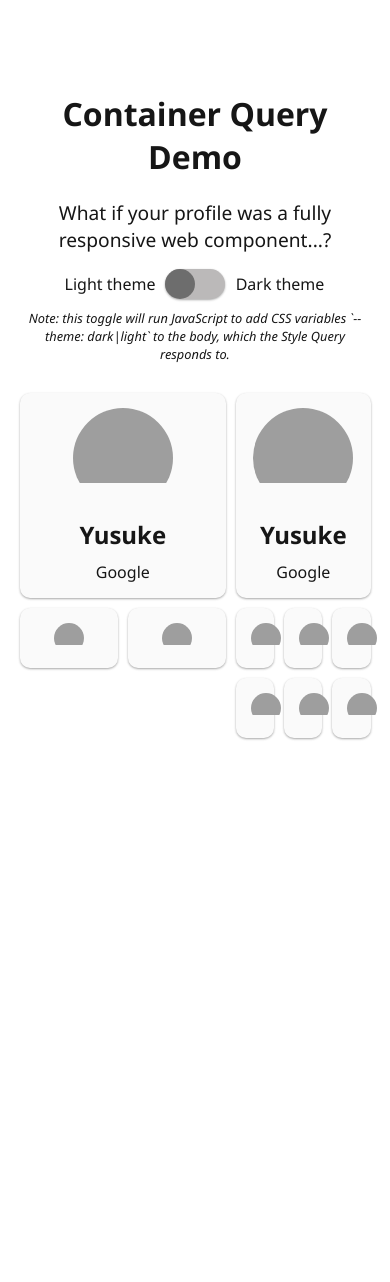
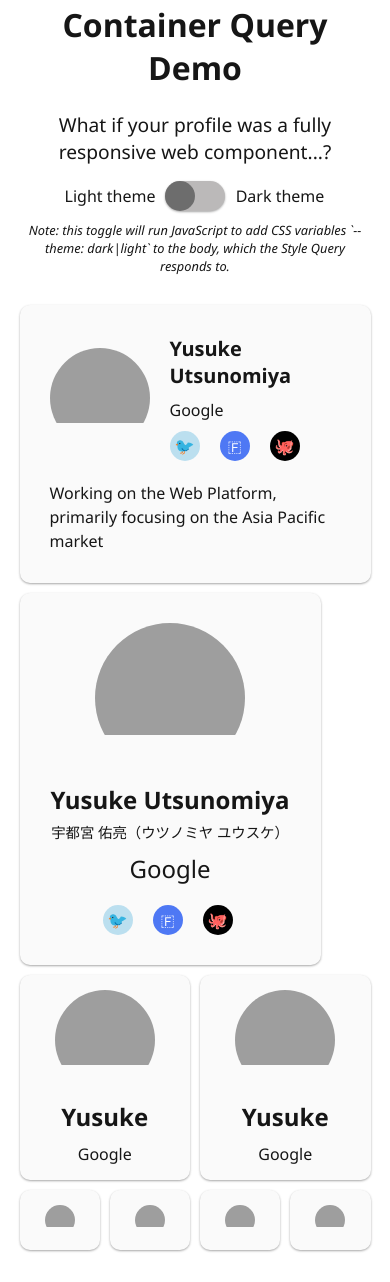
Before and after one commit to uskay/cq-demo-profile, a website: page index.html in a window 390 px wide. Shown: the part 18-1300 px from the top of the page. Before the commit the page ends 844 px from the top, so only its background shows below. Drawn offline with Linux system fonts and the light colour scheme.

Commit message:
Make it more mobile form factor friendly

```diff
--- a/index.html
+++ b/index.html
@@ -44,5 +44,23 @@
       <uskay-profile></uskay-profile>
     </div>
   </div>
+  <div class="my-grid-mobile">
+    <div class="large">
+      <uskay-profile></uskay-profile>
+    </div>
+    <div class="mid">
+      <uskay-profile></uskay-profile>
+    </div>
+    <div class="small">
+      <uskay-profile></uskay-profile>
+      <uskay-profile></uskay-profile>
+    </div>
+    <div class="tiny">
+      <uskay-profile></uskay-profile>
+      <uskay-profile></uskay-profile>
+      <uskay-profile></uskay-profile>
+      <uskay-profile></uskay-profile>
+    </div>
+  </div>
 </div>
 <script src="./main.js"></script>
--- a/main.css
+++ b/main.css
@@ -1,6 +1,7 @@
 :root {
   --material-box-shadow: 0 1px 3px rgba(0, 0, 0, 0.12), 0 1px 2px rgba(0, 0, 0, 0.24);
 }
+
 html,
 body {
   width: 100%;
@@ -17,6 +18,16 @@ body {
 
 .main {
   width: 90%;
+}
+
+@media only screen and (max-width: 800px) {
+  .my-grid {
+    display: none !important;
+  }
+
+  .my-grid-mobile {
+    display: grid !important;
+  }
 }
 
 .my-grid {
@@ -49,6 +60,34 @@ body {
     display: grid;
     grid-template-columns: repeat(3, 1fr);
     grid-gap: var(--grid-gap);
+  }
+}
+
+.my-grid-mobile {
+  display: none;
+  grid-gap: 10px;
+  margin-bottom: 50px;
+
+  .large {
+    width: 100%;
+  }
+
+  .mid {
+    display: grid;
+    grid-template-columns: 301px 1fr;
+    grid-gap: 10px;
+  }
+
+  .small {
+    display: grid;
+    grid-template-columns: repeat(2, 1fr);
+    grid-gap: 10px;
+  }
+
+  .tiny {
+    display: grid;
+    grid-template-columns: repeat(4, 1fr);
+    grid-gap: 10px;
   }
 }
 
--- a/uskay-profile.js
+++ b/uskay-profile.js
@@ -34,7 +34,7 @@ export class MyProfile extends HTMLElement {
           }
         }
       }
-      @container (500px < inline-size) and (inline-size < 650px) {
+      @container (500px < width) and (width <= 650px) {
         .my-profile {
           grid-template-columns: var(--profile-pic-small-w) 1fr;
           .my-photo {
@@ -58,7 +58,39 @@ export class MyProfile extends HTMLElement {
           }
         }
       }
-      @container (300px < inline-size) and (inline-size < 500px) {
+      @container (350px < width) and (width <= 500px) {
+        .my-profile {
+          grid-template-columns: var(--profile-pic-small-w) 1fr;
+          .my-photo {
+            width: var(--profile-pic-small-w);
+            height: var(--profile-pic-small-w);
+          }
+          .my-name {
+            font-size: 0.5em;
+            .ja {
+              display: none;
+            }
+          }
+          .my-title {
+            font-size: 1.0em;
+            .title {
+              display: none;
+            }
+          }
+          .my-social {
+            .id {
+              display: none;
+            }
+          }
+          .my-description {
+            font-size: 1.0em;
+            .rest {
+              display: none;
+            }
+          }
+        }
+      }
+      @container (300px < width) and (width <= 350px) {
         .my-profile {
           grid-template-columns: 1fr;
           place-items: center;
@@ -100,7 +132,7 @@ export class MyProfile extends HTMLElement {
           }
         }
       }
-      @container (125px < inline-size) and (inline-size < 300px) {
+      @container (125px < width) and (width <= 300px) {
         .my-profile {
           grid-template-columns: 1fr;
           place-items: center;
@@ -141,7 +173,7 @@ export class MyProfile extends HTMLElement {
           }
         }
       }
-      @container (inline-size < 125px) {
+      @container (width <= 125px) {
         .my-profile {
           grid-template-columns: 1fr;
           place-items: center;
```
